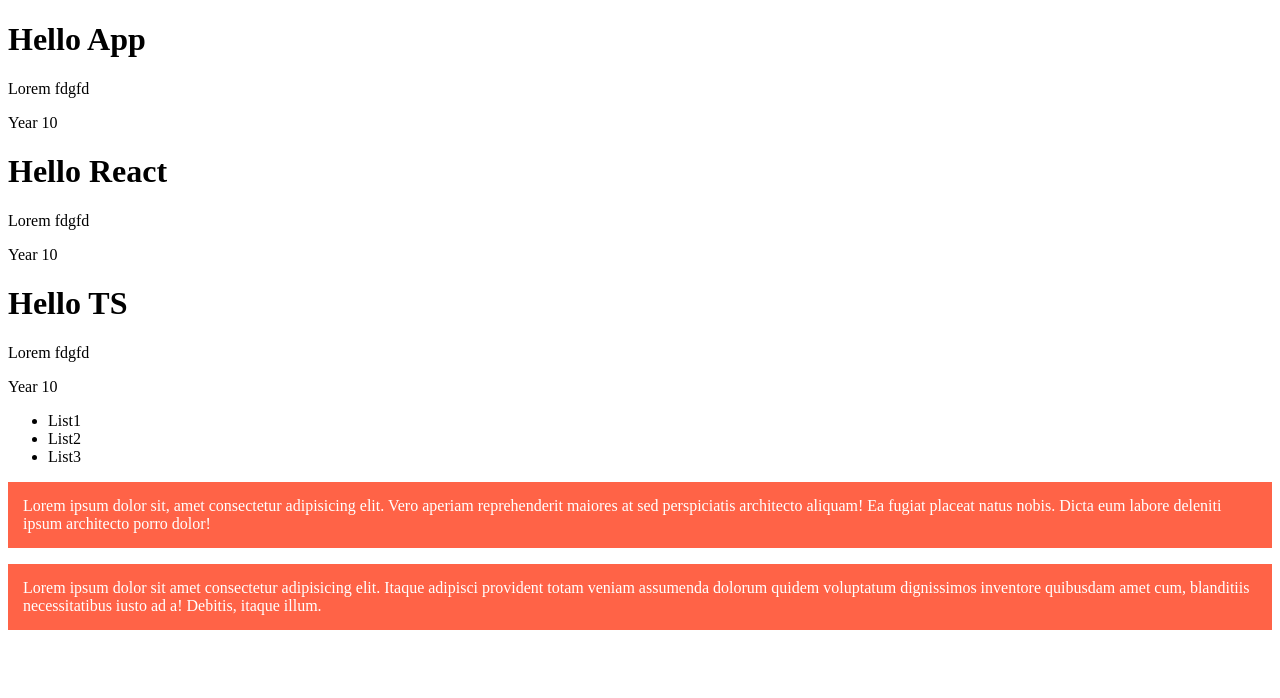
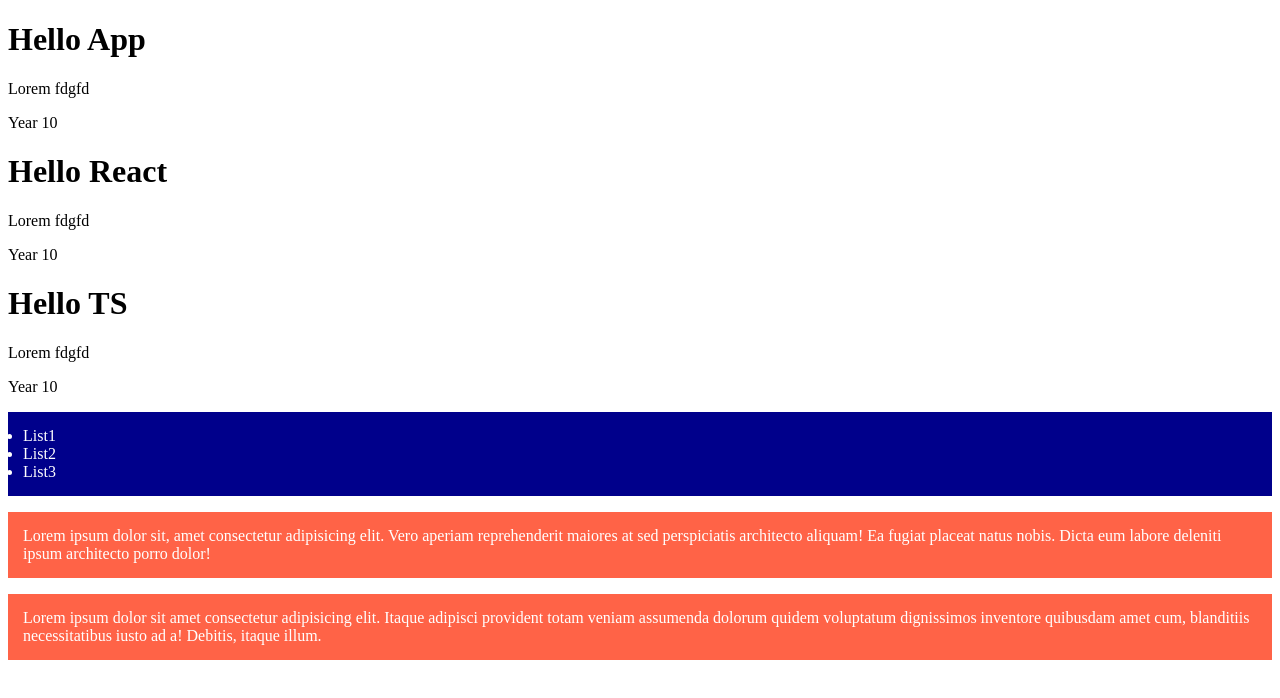
Before and after one commit to MaksAntoshkin/react-22-10, a React (Create React App) app: page / in a window 1280 px wide. Shown: the top 698 px of the page. Built offline with nearby package versions, Linux system fonts and the light colour scheme.

Commit message:
styles css

```diff
--- /dev/null
+++ b/src/List.css
@@ -0,0 +1,5 @@
+.content {
+    color: white;
+    background-color: darkblue;
+    padding: 15px;
+}
--- a/src/List.tsx
+++ b/src/List.tsx
@@ -1,3 +1,5 @@
+import './List.css'
+
 type Props = {}
 const List = (props: Props) => {
     let data = false
@@ -8,7 +10,7 @@
     }
     return (
         <>
-            <ul>
+            <ul className="content">
                 <li>List1</li>
                 <li>List2</li>
                 <li>List3</li>
```
